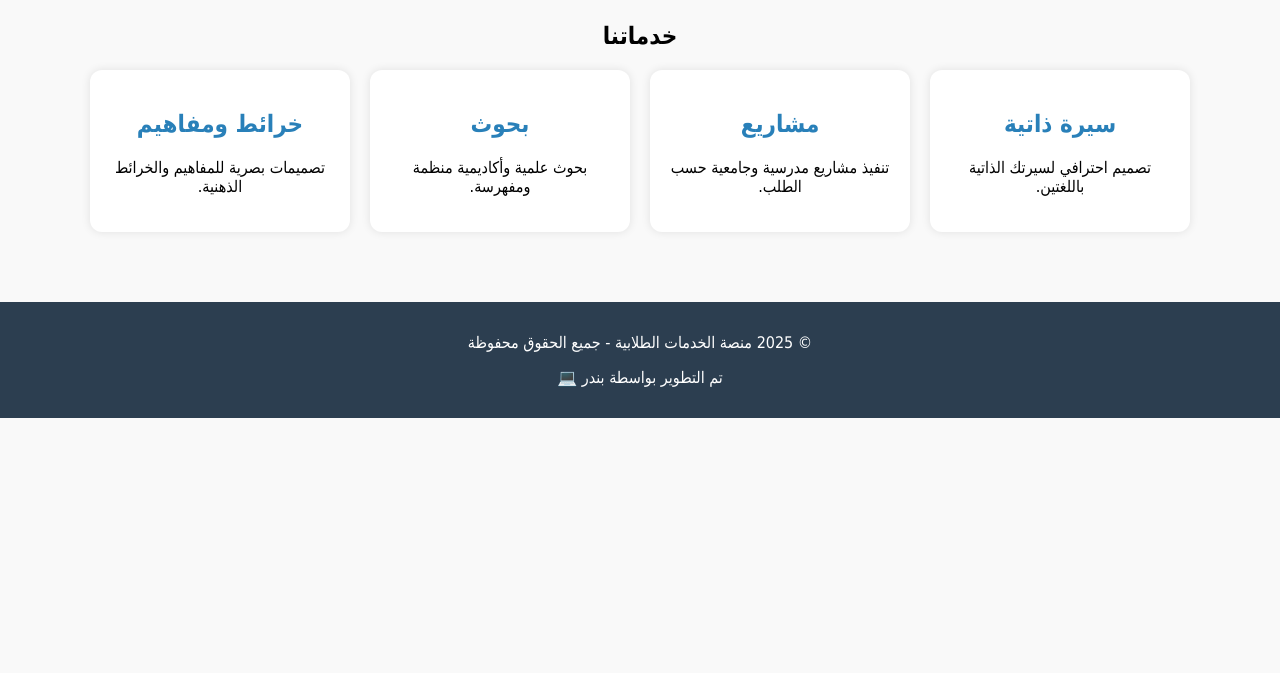
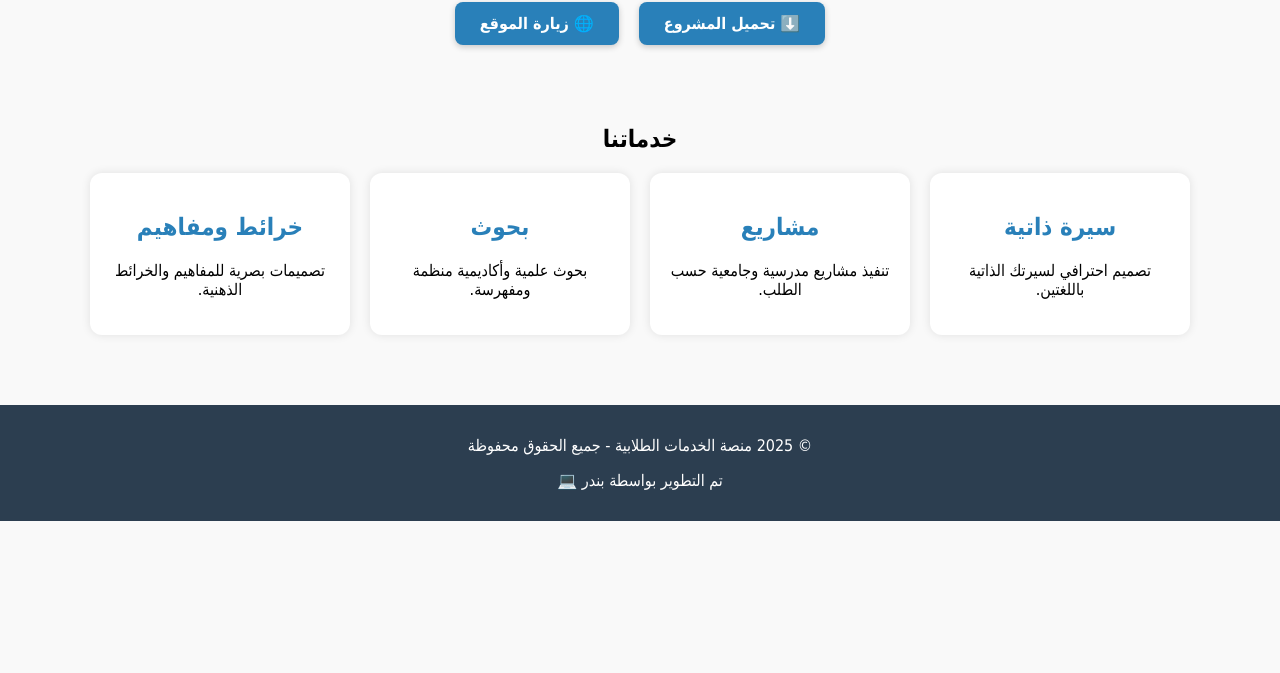
Before and after one commit to bnder566/lololo, a plain HTML site: page index.html in a window 1280 px wide. Shown: the part 127-800 px from the top of the page. Drawn offline with Linux system fonts and the light colour scheme.

Commit message:
تعديل على index.html

```diff
--- a/index.html
+++ b/index.html
@@ -11,14 +11,13 @@
             padding: 0;
             background: #f9f9f9;
             direction: rtl;
+            text-align: center;
         }
 
-        /* الشريط العلوي */
         header {
             background: linear-gradient(to left, #3498db, #2ecc71);
             color: white;
             padding: 20px;
-            text-align: center;
             box-shadow: 0 4px 8px rgba(0,0,0,0.1);
             position: relative;
         }
@@ -41,7 +40,6 @@
             text-decoration: underline;
         }
 
-        /* صورة الطفلة */
         .header-image {
             position: absolute;
             left: 20px;
@@ -54,10 +52,31 @@
             box-shadow: 0 0 5px rgba(0,0,0,0.2);
         }
 
-        /* المحتوى */
+        .buttons {
+            margin: 30px auto;
+            display: flex;
+            justify-content: center;
+            gap: 20px;
+            flex-wrap: wrap;
+        }
+
+        .buttons a {
+            background-color: #2980b9;
+            color: white;
+            padding: 12px 25px;
+            border-radius: 8px;
+            text-decoration: none;
+            font-weight: bold;
+            box-shadow: 0 2px 6px rgba(0,0,0,0.2);
+            transition: 0.3s;
+        }
+
+        .buttons a:hover {
+            background-color: #21618c;
+        }
+
         .container {
             padding: 30px;
-            text-align: center;
         }
 
         .services {
@@ -85,11 +104,9 @@
             color: #2980b9;
         }
 
-        /* الشريط السفلي */
         footer {
             background-color: #2c3e50;
             color: white;
-            text-align: center;
             padding: 15px 10px;
             margin-top: 40px;
         }
@@ -97,7 +114,6 @@
 </head>
 <body>
 
-    <!-- الشريط العلوي -->
     <header>
         <img src="child.jpg" alt="صورة طفلة" class="header-image">
         <div class="logo">🎓 منصة الخدمات الطلابية</div>
@@ -110,7 +126,12 @@
         </nav>
     </header>
 
-    <!-- المحتوى الرئيسي -->
+    <!-- أزرار الوصول -->
+    <div class="buttons">
+        <a href="https://github.com/bnder566/hnin/archive/refs/heads/main.zip" download>⬇️ تحميل المشروع</a>
+        <a href="https://bnder566.github.io/hnin/" target="_blank">🌐 زيارة الموقع</a>
+    </div>
+
     <main class="container">
         <h2>خدماتنا</h2>
         <div class="services">
@@ -133,7 +154,6 @@
         </div>
     </main>
 
-    <!-- الشريط السفلي -->
     <footer>
         <p>&copy; 2025 منصة الخدمات الطلابية - جميع الحقوق محفوظة</p>
         <p>تم التطوير بواسطة بندر 💻</p>
```
